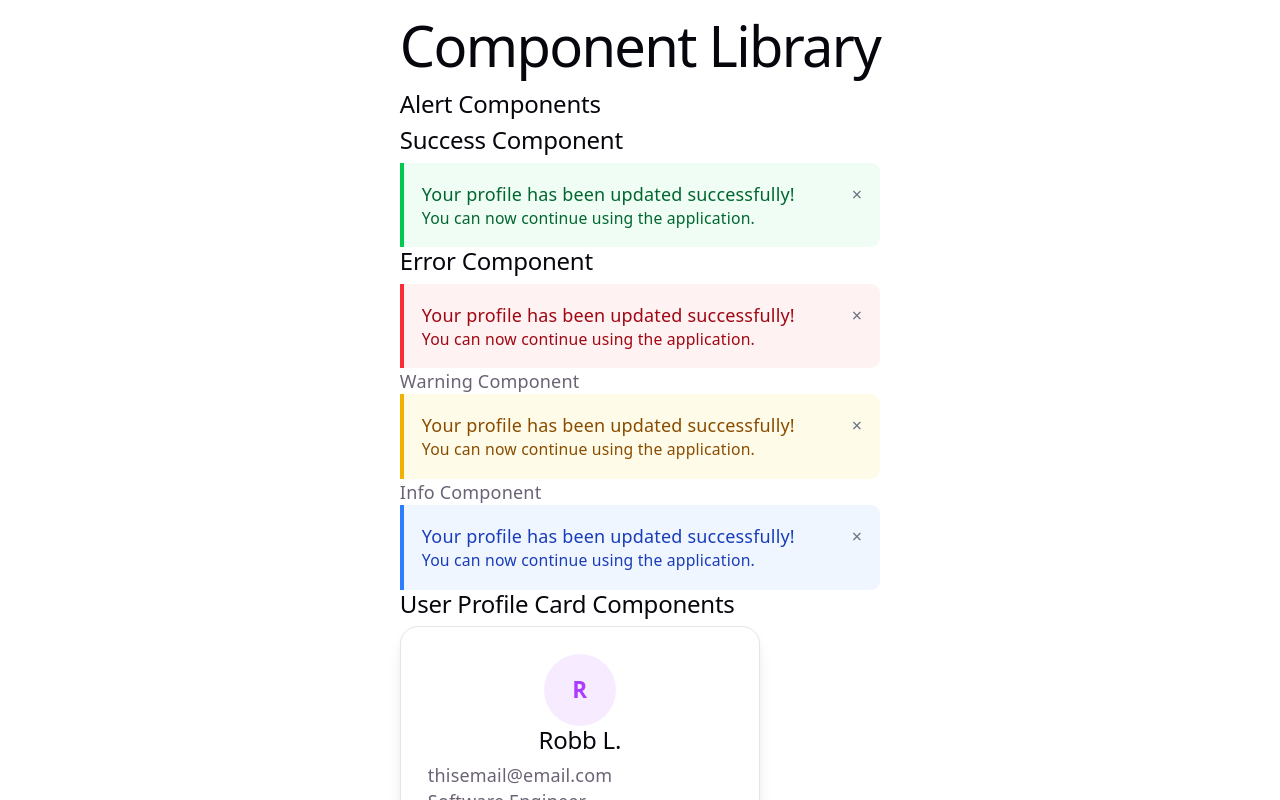
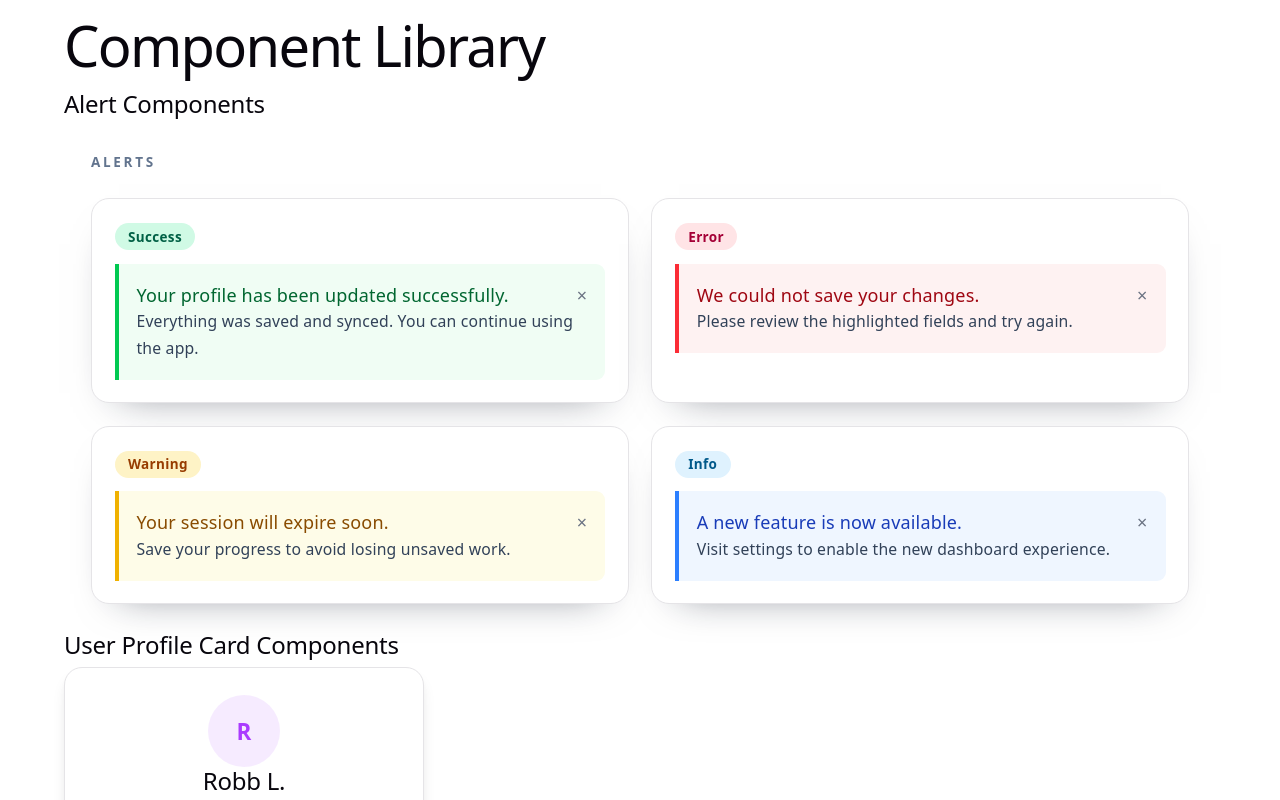
Before and after one commit to Robb-Designs/component-library, a React (Vite) app: page / in a window 1280 px wide. Shown: the top 800 px of the page. Built offline with nearby package versions, Linux system fonts and the light colour scheme.

Commit message:
Styled the AlertBoxDisplay component.

```diff
--- a/src/components/AlertBox/AlertBoxDisplay.tsx
+++ b/src/components/AlertBox/AlertBoxDisplay.tsx
@@ -1,53 +1,78 @@
 import { AlertBox } from "./AlertBox";
 
 function AlertBoxDisplay() {
-    return(
-        <section>
-            <h2>Success Component</h2>
+  return (
+    <section className="mx-auto max-w-5xl px-4 py-6 md:px-6">
+      <header className="mb-6 space-y-2">
+        <p className="text-xs font-semibold uppercase tracking-[0.2em] text-slate-500">
+          Alerts
+        </p>
+
+      </header>
+
+      <div className="grid gap-4 md:grid-cols-2 md:gap-5">
+        <article className="border border-(--border) relative overflow-hidden rounded-2xl bg-(--bg) p-5 shadow-[0_18px_40px_-28px_rgba(15,23,42,0.55)] ">
+          <span className="mb-3 inline-flex rounded-full bg-emerald-100 px-3 py-1 text-xs font-semibold tracking-wide text-emerald-800">
+            Success
+          </span>
           <AlertBox
             type="success"
-              message="Your profile has been updated successfully!"
-              onClose={() => alert("Alert closed")}
+            message="Your profile has been updated successfully."
+            onClose={() => alert("Success alert closed")}
           >
-              <p className="text-sm">
-                You can now continue using the application.
+            <p className="mt-2 text-sm leading-6 text-slate-700">
+              Everything was saved and synced. You can continue using the app.
             </p>
           </AlertBox>
+        </article>
 
-            <h2>Error Component</h2>
+        <article className="border border-(--border) relative overflow-hidden rounded-2xl bg-(--bg) p-5 shadow-[0_18px_40px_-28px_rgba(15,23,42,0.55)] ">
+          <span className="mb-3 inline-flex rounded-full bg-rose-100 px-3 py-1 text-xs font-semibold tracking-wide text-rose-800">
+            Error
+          </span>
           <AlertBox
             type="error"
-              message="Your profile has been updated successfully!"
-              onClose={() => alert("Alert closed")}
+            message="We could not save your changes."
+            onClose={() => alert("Error alert closed")}
           >
-              <p className="text-sm">
-                You can now continue using the application.
+            <p className="mt-2 text-sm leading-6 text-slate-700">
+              Please review the highlighted fields and try again.
             </p>
           </AlertBox>
+        </article>
 
-            <h3>Warning Component</h3>
+        <article className="border border-(--border) relative overflow-hidden rounded-2xl bg-(--bg) p-5 shadow-[0_18px_40px_-28px_rgba(15,23,42,0.55)]">
+          <span className="mb-3 inline-flex rounded-full bg-amber-100 px-3 py-1 text-xs font-semibold tracking-wide text-amber-800">
+            Warning
+          </span>
           <AlertBox
             type="warning"
-              message="Your profile has been updated successfully!"
-              onClose={() => alert("Alert closed")}
+            message="Your session will expire soon."
+            onClose={() => alert("Warning alert closed")}
           >
-              <p className="text-sm">
-                You can now continue using the application.
+            <p className="mt-2 text-sm leading-6 text-slate-700">
+              Save your progress to avoid losing unsaved work.
             </p>
           </AlertBox>
+        </article>
 
-            <h3>Info Component</h3>
+        <article className="border border-(--border) relative overflow-hidden rounded-2xl bg-(--bg) p-5 shadow-[0_18px_40px_-28px_rgba(15,23,42,0.55)]">
+          <span className="mb-3 inline-flex rounded-full bg-sky-100 px-3 py-1 text-xs font-semibold tracking-wide text-sky-800">
+            Info
+          </span>
           <AlertBox
             type="info"
-              message="Your profile has been updated successfully!"
-              onClose={() => alert("Alert closed")}
+            message="A new feature is now available."
+            onClose={() => alert("Info alert closed")}
           >
-              <p className="text-sm">
-                You can now continue using the application.
+            <p className="mt-2 text-sm leading-6 text-slate-700">
+              Visit settings to enable the new dashboard experience.
             </p>
           </AlertBox>
+        </article>
+      </div>
     </section>
-    )
+  );
 }
 
 
```
Lines whose indentation alone changed are shown as unchanged.
